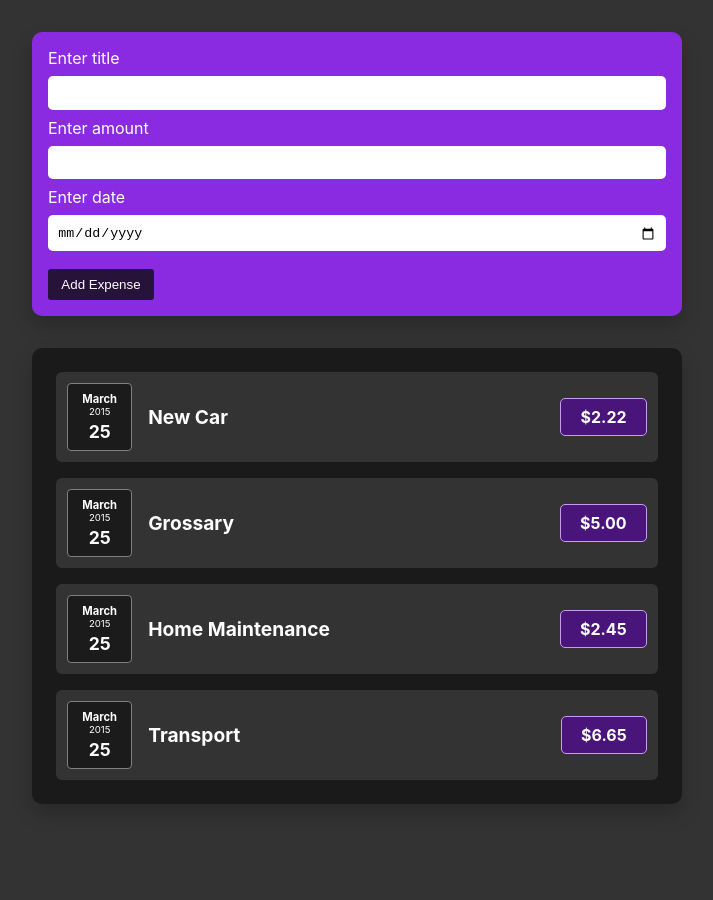
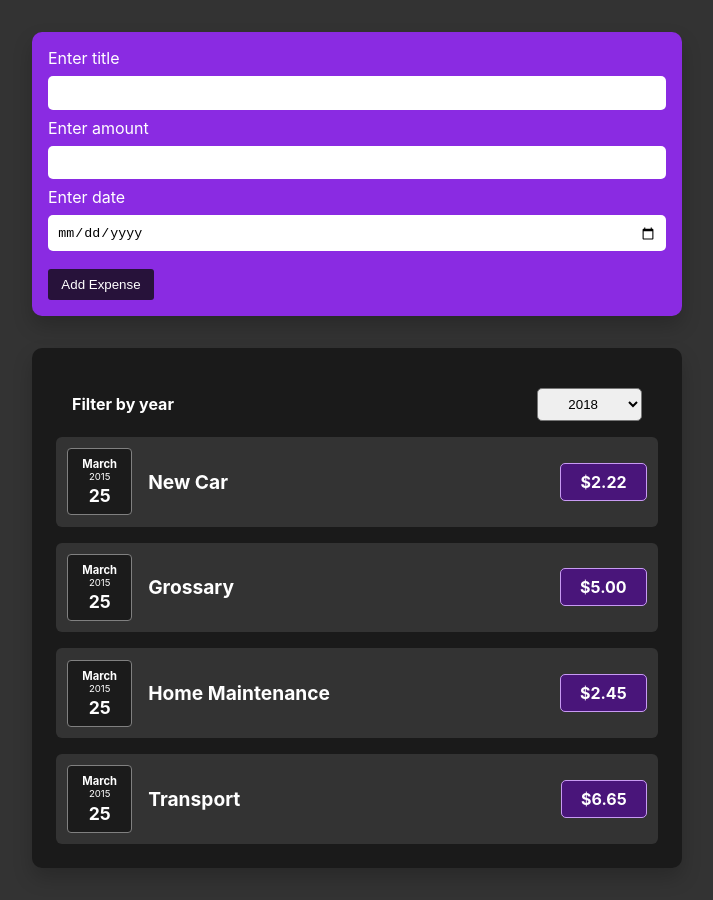
Before and after one commit to josiah360/react-expense-tracker, a React (Create React App) app: page / in a window 1280 px wide. Shown: the whole page, without its empty margins (283-996 px from the left). Before the commit the page ends 836 px from the top, so only its background shows below. Built offline with nearby package versions, Linux system fonts and the light colour scheme.

Commit message:
Create filter component

```diff
--- a/src/components/Expenses/ExpenseFilter.css
+++ b/src/components/Expenses/ExpenseFilter.css
@@ -0,0 +1,20 @@
+.expense-filter {
+    display: flex;
+    justify-content: space-between;
+    align-items: center;
+    padding: 1em;
+    color: white;
+}
+
+.expense-filter label {
+    font-weight: bold;
+}
+
+.expense-filter select {
+    padding: .5em 2em;
+    border-radius: 5px;
+}
+
+.expense-filter select:focus {
+    outline: none;
+}
--- a/src/components/Expenses/ExpenseFilter.js
+++ b/src/components/Expenses/ExpenseFilter.js
@@ -3,8 +3,17 @@
 
 const ExpenseFilter = () => {
     return (
-        <div className='ExpenseFilter'>
-
+        <div className='expense-filter'>
+            <label>Filter by year</label>
+            <select>
+                <option value="2018">2018</option>
+                <option value="2019">2019</option>
+                <option value="2020">2020</option>
+                <option value="2021">2021</option>
+                <option value="2022">2022</option>
+            </select>
         </div>
     )
 }
+
+export default ExpenseFilter
--- a/src/components/Expenses/ExpensesContainer.js
+++ b/src/components/Expenses/ExpensesContainer.js
@@ -1,10 +1,12 @@
 import Card from "../UI/Card"
 import ExpensesList from "./ExpensesList"
+import ExpenseFilter from "./ExpenseFilter"
 import './ExpensesContainer.css'
 
 const ExpensesContainer = (props) => {
     return (
         <Card className="expenses-container">
+            <ExpenseFilter />
             <ExpensesList expenses={props.expenses} />
         </Card>
     )
```
